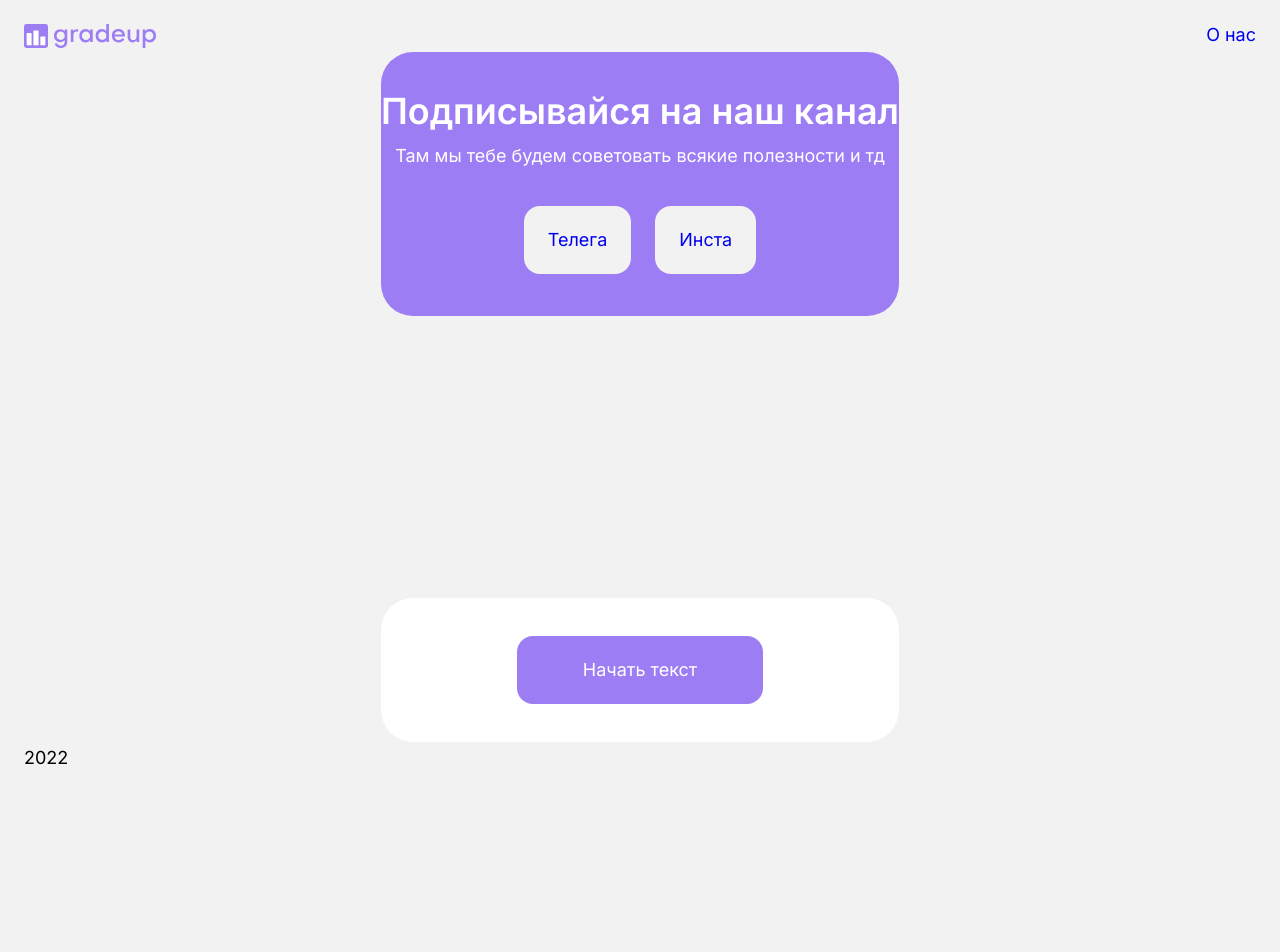
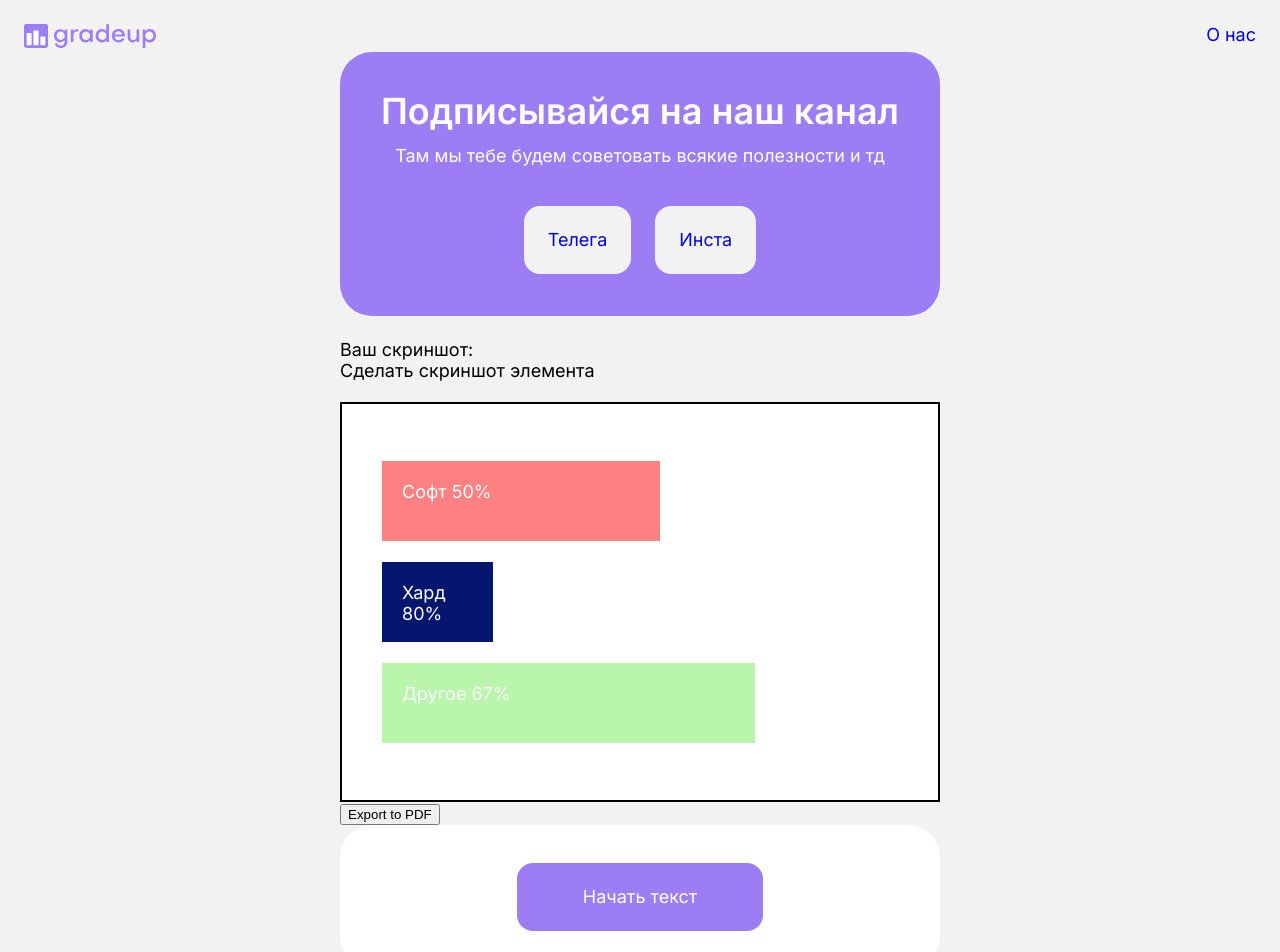
Before and after one commit to mrvotum/gradeup, an Angular app: page /results in a window 1280 px wide. Shown: the top 952 px of the page. Before the commit the page ends 800 px from the top, so only its background shows below. Built offline with nearby package versions, Linux system fonts and the light colour scheme.

Commit message:
Тестовые сохранения изображений

```diff
--- a/package.json
+++ b/package.json
@@ -18,6 +18,8 @@
     "@angular/platform-browser": "^14.0.0",
     "@angular/platform-browser-dynamic": "^14.0.0",
     "@angular/router": "^14.0.0",
+    "html2canvas": "^1.4.1",
+    "jspdf": "^2.5.1",
     "rxjs": "~7.5.0",
     "tslib": "^2.3.0",
     "zone.js": "~0.11.4"
--- a/src/app/results-page/results-page.component.html
+++ b/src/app/results-page/results-page.component.html
@@ -1 +1,26 @@
 <app-card-subscribe></app-card-subscribe>
+<div>
+	Ваш скриншот:
+	<div id="result"></div>
+
+	<span href="#" (click)="printScreen()" id="get_images">Сделать скриншот элемента</span>
+</div>
+
+<br>
+
+<div id="content" #content style="background-color: white; width: 600px; height: 400px; display: flex; justify-content: center; align-items: flex-start; flex-direction: column; padding-left: 40px; border: 2px solid black;">
+	<div style="background-color: rgb(255, 129, 129); height: 80px; width: 50%;">
+		<span style="color: white; margin: 20px; display: inline-block;">Софт 50%</span>
+	</div>
+	<br>
+	<div style="background-color: rgb(5, 22, 110); height: 80px; width: 20%;">
+		<span style="color: white; margin: 20px; display: inline-block;">Хард 80%</span>
+	</div>
+	<br>
+	<div style="background-color: rgb(186, 245, 172); height: 80px; width: 67%;">
+		<span style="color: white; margin: 20px; display: inline-block;">Другое 67%</span>
+	</div>
+</div>
+
+
+<button (click)="exportPDF()">Export to PDF</button>
--- a/src/app/results-page/results-page.component.ts
+++ b/src/app/results-page/results-page.component.ts
@@ -1,4 +1,8 @@
-import { Component, OnInit } from '@angular/core';
+import { Component, OnInit, ElementRef, ViewChild } from '@angular/core';
+
+import html2canvas from 'html2canvas';
+import jsPDF from 'jspdf';
+
 
 @Component({
   selector: 'app-results-page',
@@ -10,6 +14,48 @@ export class ResultsPageComponent implements OnInit {
   constructor() { }
 
   ngOnInit(): void {
+    document.querySelector('body')?.classList.add('body--results');
+  }
+
+
+
+  @ViewChild('content', { static: true }) el!: ElementRef<HTMLImageElement>;
+
+
+  exportPDF() {
+
+    html2canvas(this.el.nativeElement).then((canvas) => {
+      const imgData = canvas.toDataURL("image/jpeg")
+
+      const pdf = new jsPDF({
+        orientation:"portrait"
+      })
+
+      const imageProps = pdf.getImageProperties(imgData)
+
+      const pdfw = pdf.internal.pageSize.getWidth()
+
+      const pdfh = (imageProps.height * pdfw) / imageProps.width
+
+      pdf.addImage(imgData, 'PNG', 0, 0, pdfw, pdfh)
+
+      pdf.save("output.pdf")
+    })
+  }
+
+
+
+  printScreen() {
+    console.log('screen');
+    const lol = document.getElementById("content")
+    const kek: HTMLElement = lol!;
+
+    html2canvas(kek).then(function(canvas) {
+      var my_screen = canvas;
+      document.querySelector("#result")?.appendChild(my_screen);
+
+      console.log(document.querySelector("#result"));
+    });
   }
 
 }
```
Also changed, not shown: 1 other file (tests, documents, lock files or other folders).
